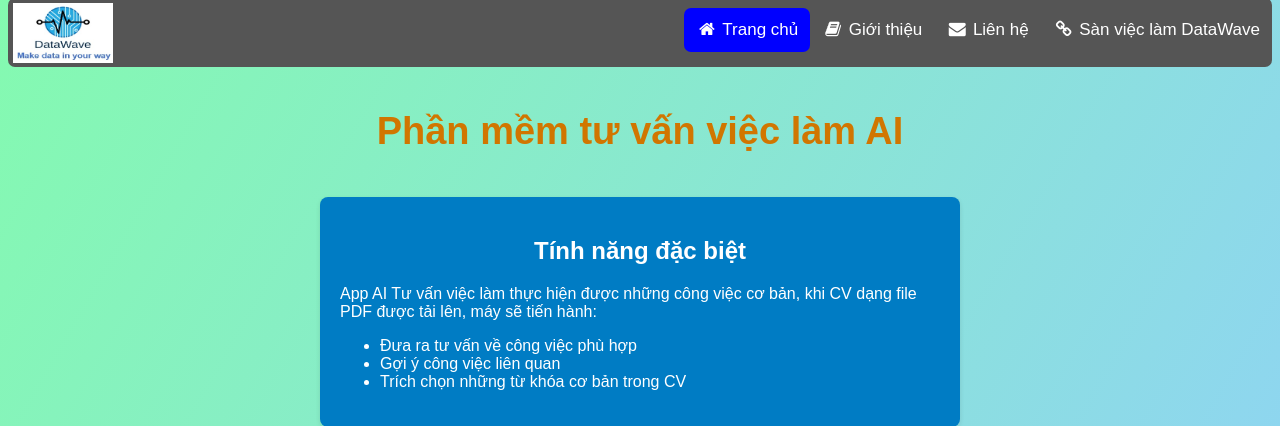
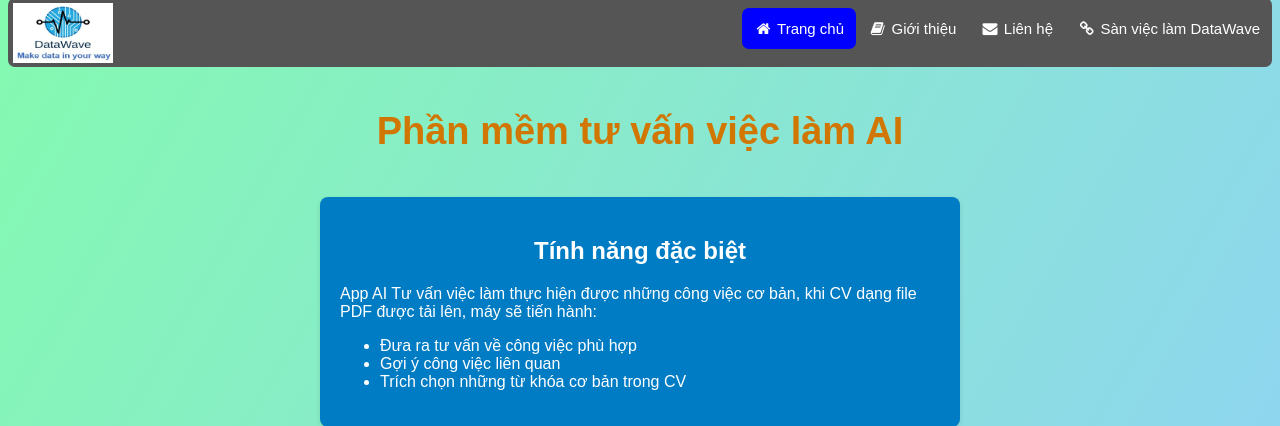
Before and after one commit to trananquan/job-recommendation, a Flask app: page / in a window 1280 px wide. Shown: the top 426 px of the page. Run offline with Flask 2, Linux system fonts and the light colour scheme; parts of the project's set-up code (start-up, migrations or seed data) failed here and were passed over.

Commit message:
Update resume.html

```diff
--- a/templates/resume.html
+++ b/templates/resume.html
@@ -151,7 +151,7 @@
   padding: 12px;
   color: white;
   text-decoration: none;
-  font-size: 17px;
+  font-size: 15px;
   margin-top: 10px;
 }
 
```
